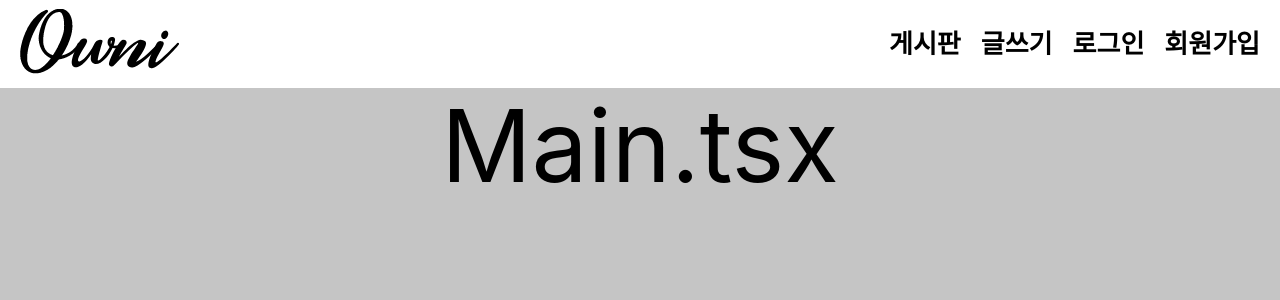
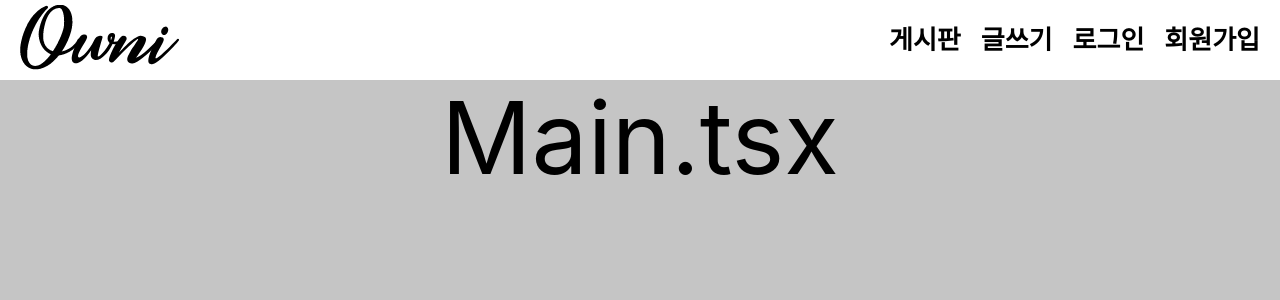
Before and after one commit to owni14/react-crud-project, a React (Create React App) app: page / in a window 1280 px wide. Shown: the top 300 px of the page. Built offline with nearby package versions, Linux system fonts and the light colour scheme.

Commit message:
:art: style: header 높이 수정

```diff
--- a/src/App.styled.ts
+++ b/src/App.styled.ts
@@ -2,7 +2,7 @@ import styled from 'styled-components';
 
 export const Main = styled.main`
   background-color: ${(props) => props.theme.colors.gray};
-  min-height: 94%;
+  min-height: 95%;
   text-align: center;
   font-size: 5rem;
 `;
--- a/src/components/layout/Header.styled.ts
+++ b/src/components/layout/Header.styled.ts
@@ -3,9 +3,8 @@ import styled from 'styled-components';
 export const HeaderLayout = styled.section`
   background-color: ${(props) => props.theme.colors.white};
   width: auto;
-  height: 6%;
+  height: 5%;
   display: flex;
-  flex: 1;
   justify-content: space-between;
   align-items: center;
   padding: 1rem;
```
